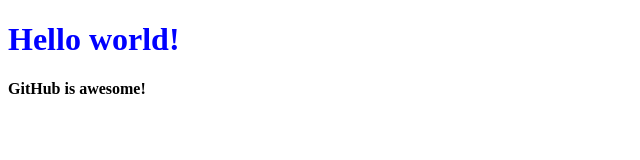
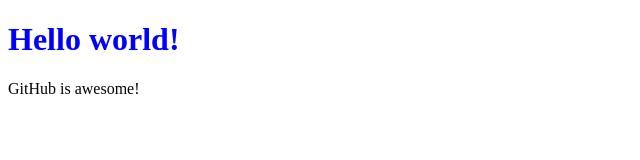
Before and after one commit to lisacodescom/Lisa-app, a plain HTML site: page 1st.html in a window 1280 px wide. Shown: the full height of the page, 0-640 px from the left. Drawn offline with Linux system fonts and the light colour scheme.

Commit message:
delete strong element

```diff
--- a/1st.html
+++ b/1st.html
@@ -7,7 +7,7 @@
 </head>
 <body>
     <h1 style="color: blue;">Hello world!</h1>
-    <strong>GitHub is awesome!</strong>
+    GitHub is awesome!
 
 
 </body>
```
